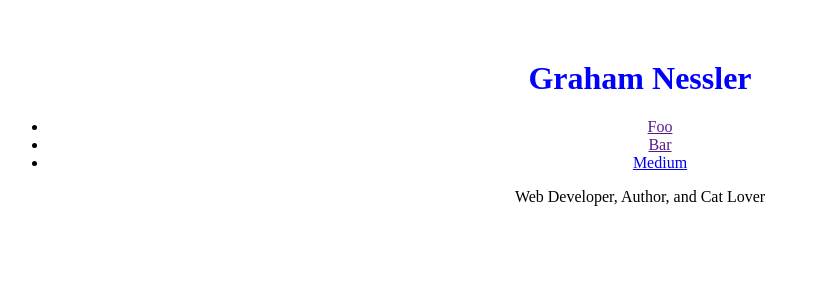
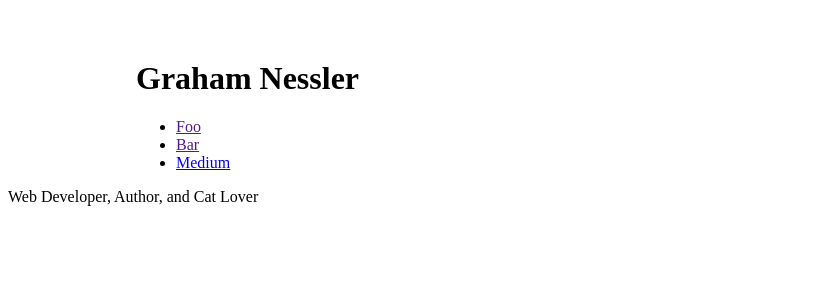
Before and after one commit to gness1804/personal-site, a Vue app: page / in a window 1280 px wide. Shown: the top 300 px of the page, without its empty margins (0-819 px from the left). Built offline with nearby package versions, Linux system fonts and the light colour scheme.

Commit message:
Fix margins

```diff
--- a/src/App.vue
+++ b/src/App.vue
@@ -20,7 +20,6 @@ export default {
 
 <style>
 #app {
-  text-align: center;
   margin-top: 60px;
 }
 </style>
--- a/src/components/Header.vue
+++ b/src/components/Header.vue
@@ -1,6 +1,6 @@
 <template lang="pug">
   .header
-    h1 Graham Nessler
+    h1 {{name}}
     nav
       ul(class="header-links")
         li
@@ -14,12 +14,17 @@
 <script>
 export default {
   name: 'Header',
+  data() {
+    return {
+      name: 'Graham Nessler',
+    };
+  },
 }
 </script>
 
 
 <style scoped>
-  h1 {
-    color: blue;
+  .header {
+    margin: 0 10vw;
   }
 </style>
```
